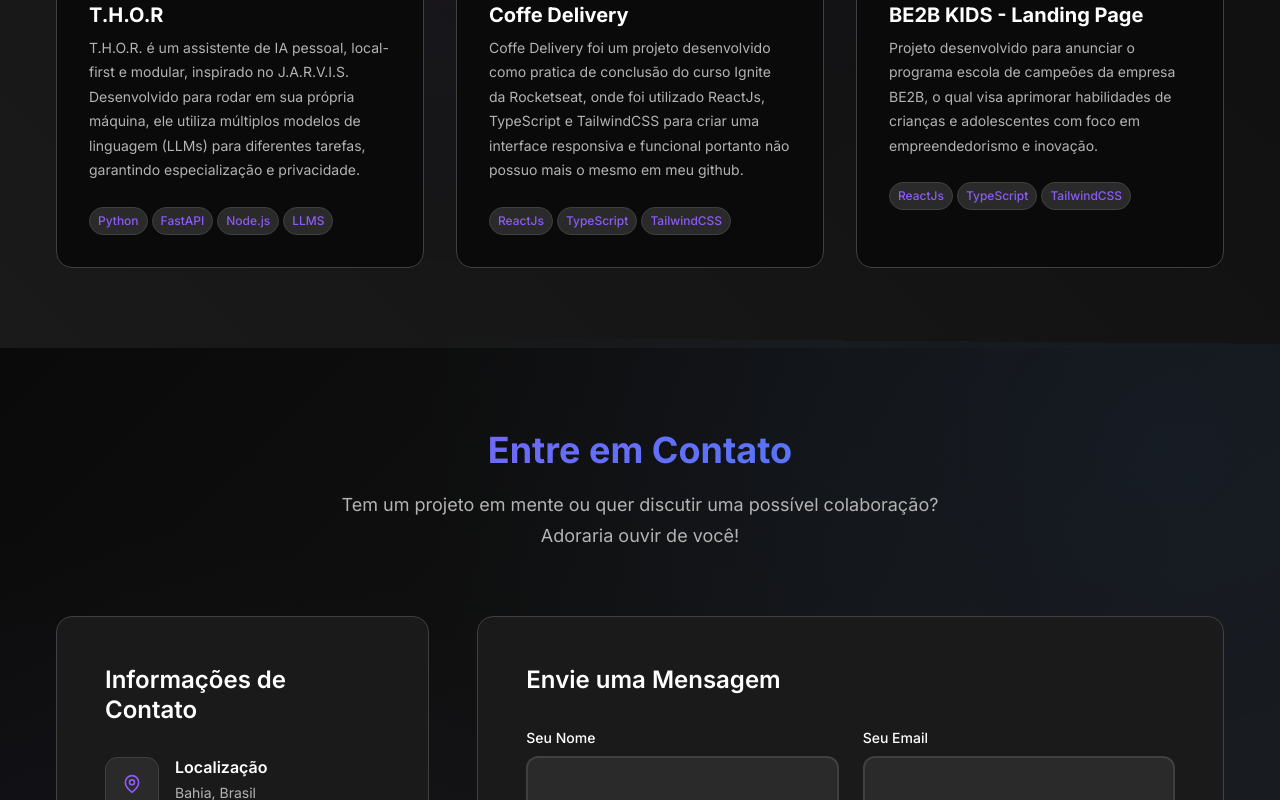
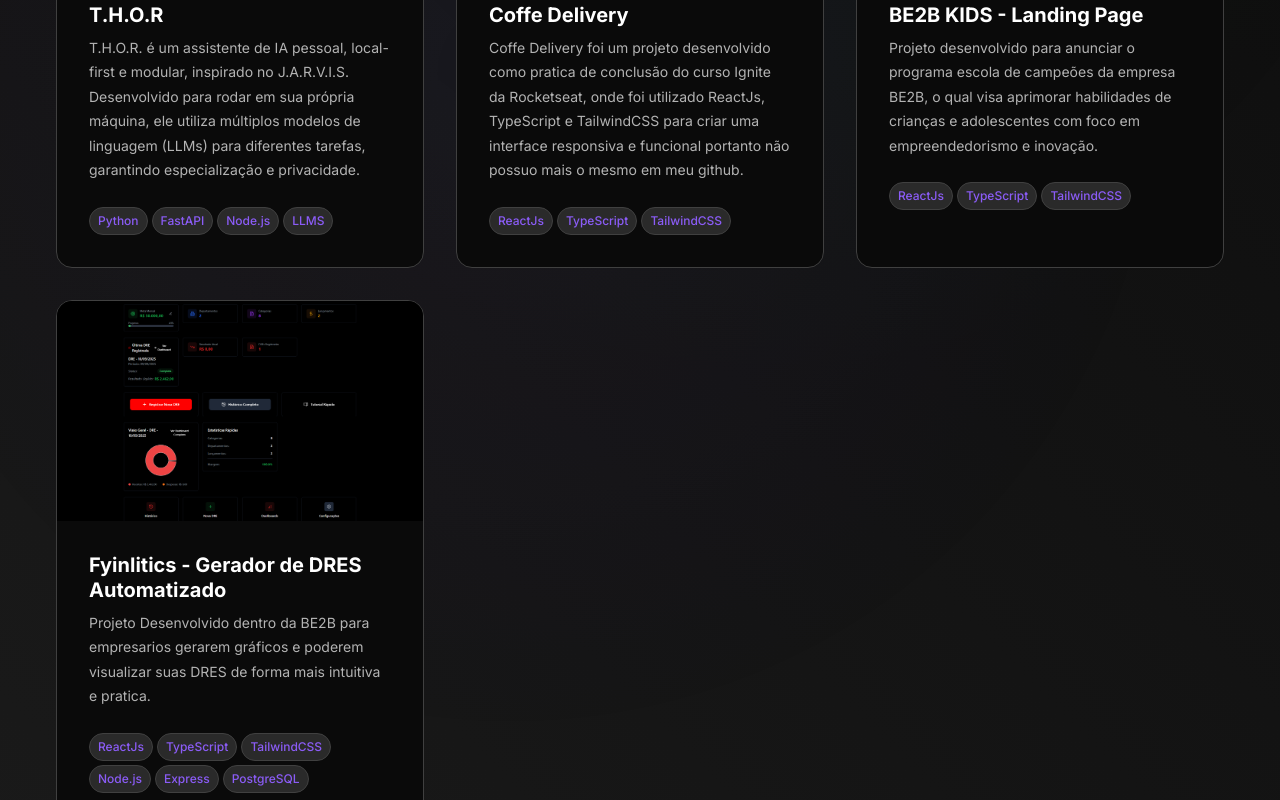
Before and after one commit to SantiaGhou/Portfolio-FilipeSantiago, a React (Vite) app: page / in a window 1280 px wide. Shown: the part 5290-6090 px from the top of the page. Built offline with nearby package versions, Linux system fonts and the light colour scheme.

Commit message:
add:Fyinlitics project

```diff
--- a/src/data/projects.ts
+++ b/src/data/projects.ts
@@ -70,5 +70,15 @@
     liveUrl: '',
     category: 'frontend'
   },
+  {
+    id: 7,
+    title: 'Fyinlitics - Gerador de DRES Automatizado',
+    description: 'Projeto Desenvolvido dentro da BE2B para empresarios gerarem gráficos e poderem visualizar suas DRES de forma mais intuitiva e pratica. ',
+    image: '/projects/fyinlitics.jpg',
+    tags: ['ReactJs', 'TypeScript', 'TailwindCSS','Node.js','Express','PostgreSQL'],
+    githubUrl: '',
+    liveUrl: '',
+    category: 'fullstack'
+  },
 
 ];
```
Also changed, not shown: public/projects/fyinlitics.jpg (added).
